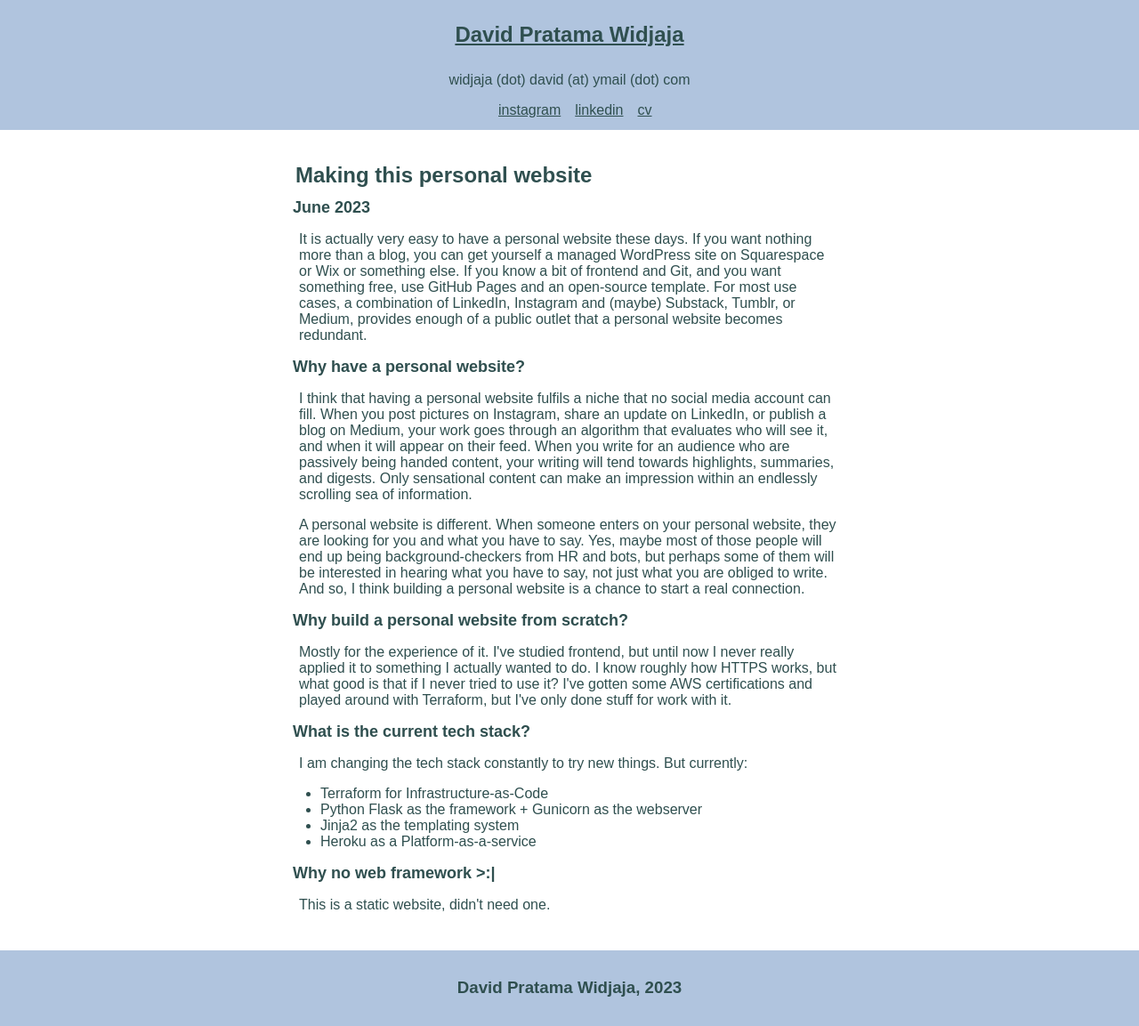
After one commit to DavidWidjaja-137/personal-website, a Flask app: page /blogs/blog-1 in a window 1280 px wide. The commit adds this page. Shown: the whole page at 89% size. Run offline with Flask 3, Linux system fonts and the light colour scheme.

Commit message:
did some template stuff.

```diff
--- a/main.py
+++ b/main.py
@@ -10,3 +10,8 @@ def hello_world():
 def main_site():
 
     return render_template('index.html')
+
+@app.route("/blogs/<blogname>")
+def blogs(blogname):
+
+    return render_template(f'blogs/{blogname}.html')
--- a/static/style/style.css
+++ b/static/style/style.css
@@ -2,6 +2,7 @@ html, body {
     height: 100%;
 
     font-family: Arial, Helvetica, sans-serif;
+    color: darkslategray;
 }
 
 body {
@@ -12,7 +13,7 @@ body {
 }
 
 header {
-    background-color: lightblue;
+    background-color: lightsteelblue;
     padding: 1vw;
     flex: 0 0 auto;
 
@@ -25,13 +26,22 @@ main {
     background-color: white;
     padding-top: 2vw;
     padding-bottom: 2vw;
-    padding-left: 20vw;
-    padding-right: 20vw;
     flex: 1 0 auto;
 }
 
+@media (orientation: landscape) {
+    main {
+        background-color: white;
+        padding-top: 2vw;
+        padding-bottom: 2vw;
+        padding-left: 25vw;
+        padding-right: 25vw;
+        flex: 1 0 auto;
+    }
+}
+
 footer {
-    background-color: steelblue;
+    background-color: lightsteelblue;
     padding: 1vw;
     flex-shrink: 0;
 
@@ -47,12 +57,24 @@ h1 {
 
 h2 {
     margin: 0.5em;
-    font-size: larger;
+    font-size: large;
 }
 
 p {
     margin: 1em;
-    font-size: large;
+    font-size: medium;
+}
+
+a:link {
+    color: darkslategray;
+}
+
+a:visited {
+    color: darkslategray;
+}
+
+a:hover {
+    background-color: lightsteelblue;
 }
 
 .namecard {
@@ -87,9 +109,7 @@ p {
 .blogs {
     background-color: white;
     margin: 1rem;
-    display: flex;
-    flex-direction: row;
-    flex-wrap: wrap;
+    display: block;
 }
 
 .tech-blogs, .personal-blogs, .study-notes {
--- /dev/null
+++ b/templates/blog_template.html
@@ -0,0 +1,39 @@
+<!DOCTYPE html>
+<html lang="en-US">
+
+<head>
+    <title>David Widjaja</title>
+    <script src="{{ url_for('static', filename='scripts/main.js')}}"></script>
+    <link rel="icon" href="{{ url_for('static', filename='favicon/favicon.ico')}}" type="image/x-icon" />
+    <link rel="stylesheet" href="{{ url_for('static', filename='style/style.css')}}">
+</head>
+
+<body>
+    <header>
+        <div class="namecard">
+            <h1><a href="{{ url_for('main_site') }}">David Pratama Widjaja</a></h1>
+            <p>widjaja (dot) david (at) ymail (dot) com</p>
+            <div class="namecard-iconbar">
+                <a href="https://www.instagram.com/dafid.pw/">
+                    instagram
+                </a>
+                <a href="https://www.linkedin.com/in/david-pw">
+                    linkedin
+                </a>
+                <a href="{{ url_for('static', filename='cv/cv.pdf')}}">
+                    cv
+                </a>
+            </div>
+        </div>
+    </header>
+    <main>
+        {% block content %}{% endblock %}
+    </main>
+    <footer>
+        <div class="copyright-notice">
+            <h3>David Pratama Widjaja, 2023</h3>
+        </div>
+    </footer>
+</body>
+
+</html>
--- /dev/null
+++ b/templates/blogs/blog-1.html
@@ -0,0 +1,54 @@
+{% extends "blog_template.html" %}
+
+{% block content %}
+    <div>
+        <h1>Making this personal website</h1>
+        <h2>June 2023</h2>
+        <p>
+            It is actually very easy to have a personal website these days. If you
+            want nothing more than a blog, you can get yourself a managed WordPress site
+            on Squarespace or Wix or something else. If you know a bit of frontend and Git,
+            and you want something free, use GitHub Pages and an open-source template. For
+            most use cases, a combination of LinkedIn, Instagram and (maybe) Substack,
+            Tumblr, or Medium, provides enough of a public outlet that a personal website
+            becomes redundant.
+        </p>
+        <h2>Why have a personal website?</h2>
+        <p>
+            I think that having a personal website fulfils a niche that no social media
+            account can fill. When you post pictures on Instagram, share an update on
+            LinkedIn, or publish a blog on Medium, your work goes through an algorithm
+            that evaluates who will see it, and when it will appear on their feed. When
+            you write for an audience who are passively being handed content, your writing
+            will tend towards highlights, summaries, and digests. Only sensational content
+            can make an impression within an endlessly scrolling sea of information.
+        </p>
+        <p>
+            A personal website is different. When someone enters on your personal website,
+            they are looking for you and what you have to say. Yes, maybe most of those people
+            will end up being background-checkers from HR and bots, but perhaps some of them
+            will be interested in hearing what you have to say, not just what you are obliged
+            to write. And so, I think building a personal website is a chance to start a real
+            connection.
+        </p>
+        <h2>Why build a personal website from scratch?</h2>
+        <p>
+            Mostly for the experience of it. I've studied frontend, but until now I never
+            really applied it to something I actually wanted to do. I know roughly how HTTPS
+            works, but what good is that if I never tried to use it? I've gotten some AWS
+            certifications and played around with Terraform, but I've only done stuff for work
+            with it.
+        </p>
+        <h2>What is the current tech stack?</h2>
+        <p>I am changing the tech stack constantly to try new things. But currently: </p>
+        <ul>
+            <li>Terraform for Infrastructure-as-Code</li>
+            <li>Python Flask as the framework + Gunicorn as the webserver</li>
+            <li>Jinja2 as the templating system</li>
+            <li>Heroku as a Platform-as-a-service</li>
+        </ul>
+        <h2>Why no web framework >:| </h2>
+        <p>This is a static website, didn't need one.</p>
+
+    </div>
+{% endblock %}
```
Also changed, not shown: blogs/template_blog.html (deleted, +0 -38 lines), templates/blogs/blog-2.html (added, +15 -0 lines), templates/blogs/blog-3.html (added, +8 -0 lines), templates/index.html (+8 -8 lines), static/img/insta.png (deleted), static/img/linkedin.png (deleted), static/img/pdf.png (deleted), 1 other file.
